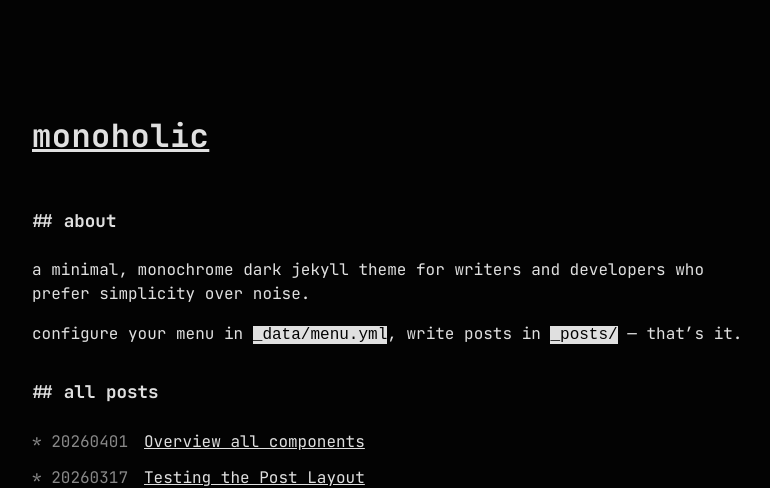
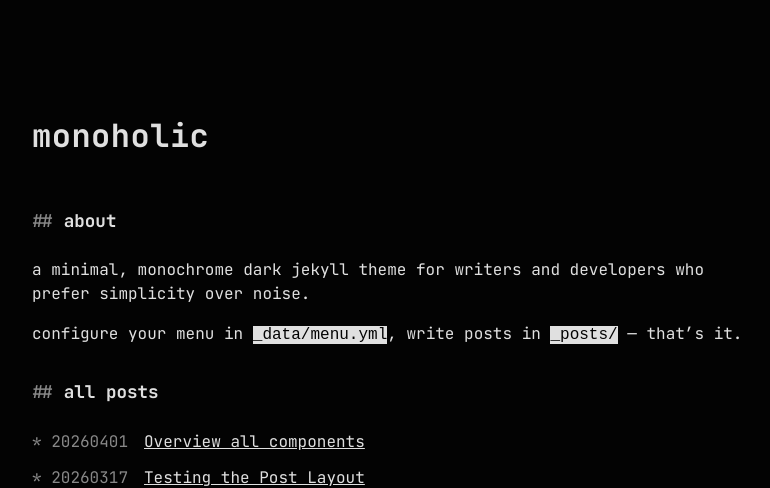
Before and after one commit to stiermid/monoholic, a Jekyll site: the page built from index.html, in a window 1280 px wide. Shown: the top 488 px of the page, without its empty margins (240-1010 px from the left). Built offline with Jekyll 4.4.1, drawn with Linux system fonts in a browser that asks for light colours.

Commit message:
fix(a11y): correct heading hierarchy with single h1 and depth-aware menu headings (#34)

```diff
--- a/_includes/header.html
+++ b/_includes/header.html
@@ -1,5 +1,15 @@
 <header class="site-header" role="banner">
-  <a class="site-title" rel="author" href="{{ "/" | relative_url }}">
-    {{ site.title | escape }}
-  </a>
+  {%- if page.layout == "home" -%}
+    <h1 class="site-title">
+      <a rel="author" href="{{ "/" | relative_url }}">
+        {{ site.title | escape }}
+      </a>
+    </h1>
+  {%- else -%}
+    <p class="site-title">
+      <a rel="author" href="{{ "/" | relative_url }}">
+        {{ site.title | escape }}
+      </a>
+    </p>
+  {%- endif -%}
 </header>
--- a/_includes/menu.html
+++ b/_includes/menu.html
@@ -1,6 +1,60 @@
+{%- assign _level = include.level | default: 2 | plus: 0 -%}
+{%- if _level < 2 -%}
+  {%- assign _level = 2 -%}
+{%- elsif _level > 6 -%}
+  {%- assign _level = 6 -%}
+{%- endif -%}
+{%- assign _next_level = _level | plus: 1 -%}
+{%- if _next_level > 6 -%}
+  {%- assign _next_level = 6 -%}
+{%- endif -%}
 {%- for item in include.collection -%}
-  <section>
-    <h2 class="section-title">## {{ item.title }}</h2>
+  {%- assign _title_slug = item.title | slugify -%}
+  {%- if _title_slug == empty or _title_slug == nil -%}
+    {%- assign _title_slug = 'section' -%}
+  {%- endif -%}
+  {%- if include.parent_id -%}
+    {%- assign _heading_id = include.parent_id
+      | append: '-'
+      | append: _title_slug
+      | append: '-'
+      | append: forloop.index
+    -%}
+  {%- elsif include.id_prefix -%}
+    {%- assign _heading_id = include.id_prefix
+      | append: '-'
+      | append: _title_slug
+      | append: '-'
+      | append: forloop.index
+    -%}
+  {%- else -%}
+    {%- assign _heading_id = _title_slug
+      | append: '-'
+      | append: forloop.index
+    -%}
+  {%- endif -%}
+  <section aria-labelledby="{{ _heading_id }}">
+    {%- if _level == 3 -%}
+      <h3 class="section-title" id="{{ _heading_id }}">
+        {{ item.title | escape }}
+      </h3>
+    {%- elsif _level == 4 -%}
+      <h4 class="section-title" id="{{ _heading_id }}">
+        {{ item.title | escape }}
+      </h4>
+    {%- elsif _level == 5 -%}
+      <h5 class="section-title" id="{{ _heading_id }}">
+        {{ item.title | escape }}
+      </h5>
+    {%- elsif _level >= 6 -%}
+      <h6 class="section-title" id="{{ _heading_id }}">
+        {{ item.title | escape }}
+      </h6>
+    {%- else -%}
+      <h2 class="section-title" id="{{ _heading_id }}">
+        {{ item.title | escape }}
+      </h2>
+    {%- endif -%}
     {%- if item.content_file -%}
       {%- assign _menu_page = site.pages
         | where: 'path', item.content_file
@@ -13,8 +67,12 @@
       {{ item.content }}
     {%- endif -%}
     {%- if item.post_list -%}{%- include post_list.html -%}{%- endif -%}
+    {%- if item.entries -%}
+      {%- include menu.html
+        collection=item.entries
+        level=_next_level
+        parent_id=_heading_id
+      -%}
+    {%- endif -%}
   </section>
-  {%- if item.entries -%}
-    {%- include menu.html collection = item.entries -%}
-  {%- endif -%}
 {%- endfor -%}
--- a/_layouts/home.html
+++ b/_layouts/home.html
@@ -2,4 +2,4 @@
 layout: default
 ---
 {%- include header.html -%}
-{%- include menu.html collection=site.data.menu.entries -%}
+{%- include menu.html collection=site.data.menu.entries level=2 -%}
--- a/_layouts/post.html
+++ b/_layouts/post.html
@@ -13,7 +13,7 @@
       {{ page.date | date: _date_fmt }}
     </span>
   </div>
-  <h1>{{ page.title }}</h1>
+  <h1>{{ page.title | escape }}</h1>
 
   {{ content }}
 </article>
--- a/_sass/_layout.scss
+++ b/_sass/_layout.scss
@@ -11,6 +11,18 @@
     font-size: var(--font-size-site-title);
     font-weight: 700;
     letter-spacing: 0.5px;
+    margin: 0;
+
+    a {
+      color: inherit;
+      text-decoration: none;
+    }
+
+    a:hover,
+    a:focus-visible {
+      text-decoration: underline;
+      text-underline-offset: 3px;
+    }
   }
 }
 
@@ -18,8 +30,17 @@
   font-size: var(--font-size-section);
   font-weight: 700;
   margin-bottom: var(--space-lg);
+
+  &::before {
+    content: "## ";
+    color: var(--meta-color);
+  }
 }
 
 section {
   margin-bottom: var(--space-xl);
 }
+
+section section:last-child {
+  margin-bottom: 0;
+}
```
